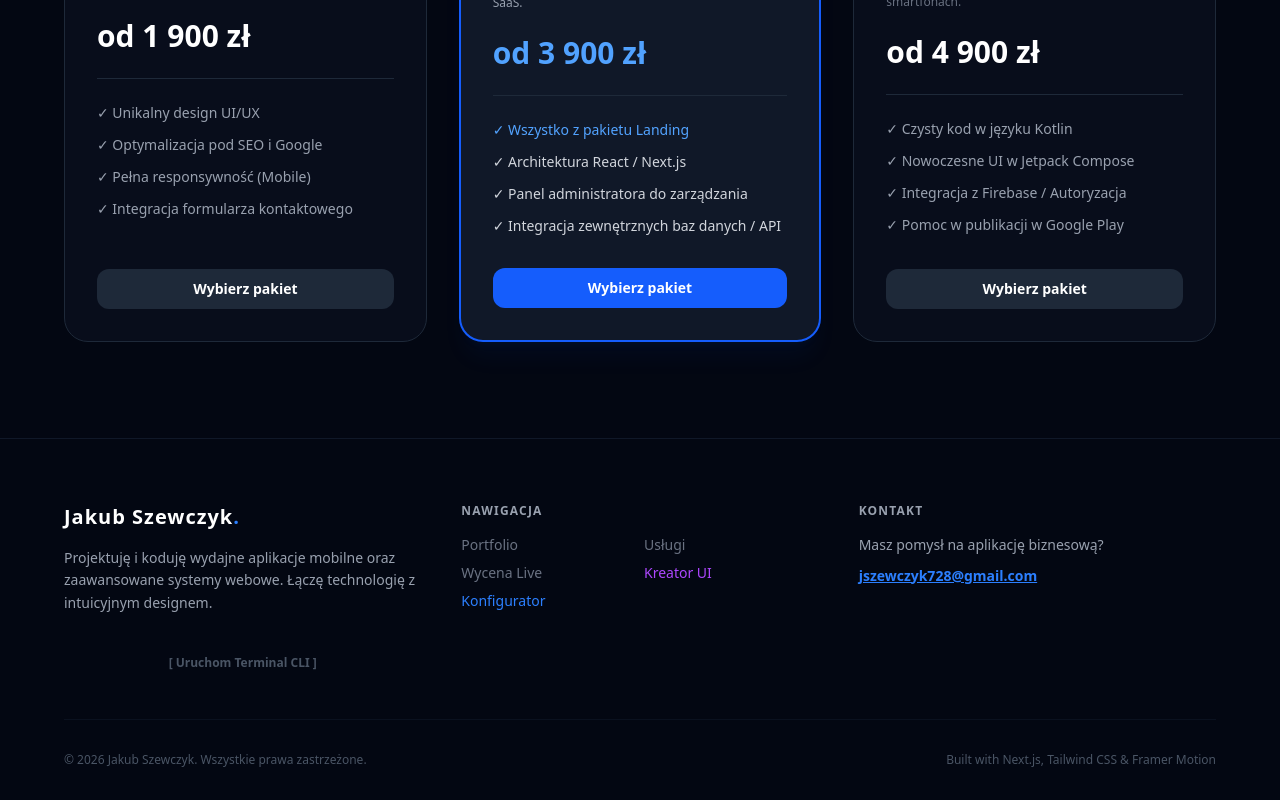
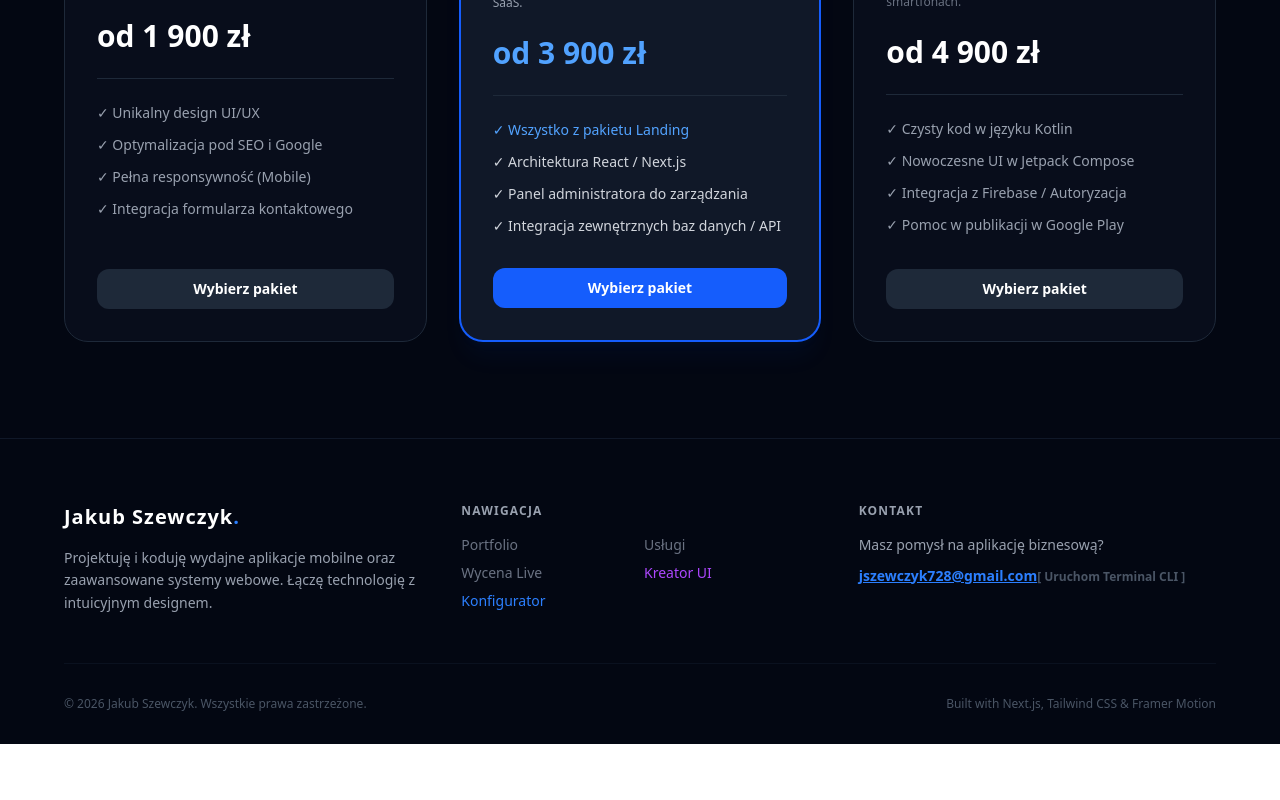
Before and after one commit to dzienbardzodobry/modern-portfolio-nextjs, a Next.js app: page / in a window 1280 px wide. Shown: the part 4281-5081 px from the top of the page. After the commit the page ends 5025 px from the top, so only its background shows below. Built offline with nearby package versions, Linux system fonts and the light colour scheme.

Commit message:
Poprawki i aktualizacja i inne

```diff
--- a/app/page.tsx
+++ b/app/page.tsx
@@ -604,13 +604,15 @@ function MobileAppSimulator() {
             >
               jszewczyk728@gmail.com
             </button>
-          </div>
-          <button
+
+            <button
               onClick={() => setIsTerminalOpen(true)}
               className="text-xs font-bold text-gray-600 hover:text-blue-500 transition cursor-pointer"
             >
             [ Uruchom Terminal CLI ]
              </button>
+          </div>
+
         </div>
 
         <div className="max-w-6xl mx-auto pt-8 border-t border-gray-900/60 flex flex-col sm:flex-row justify-between items-center gap-4 text-xs text-gray-600">
```
